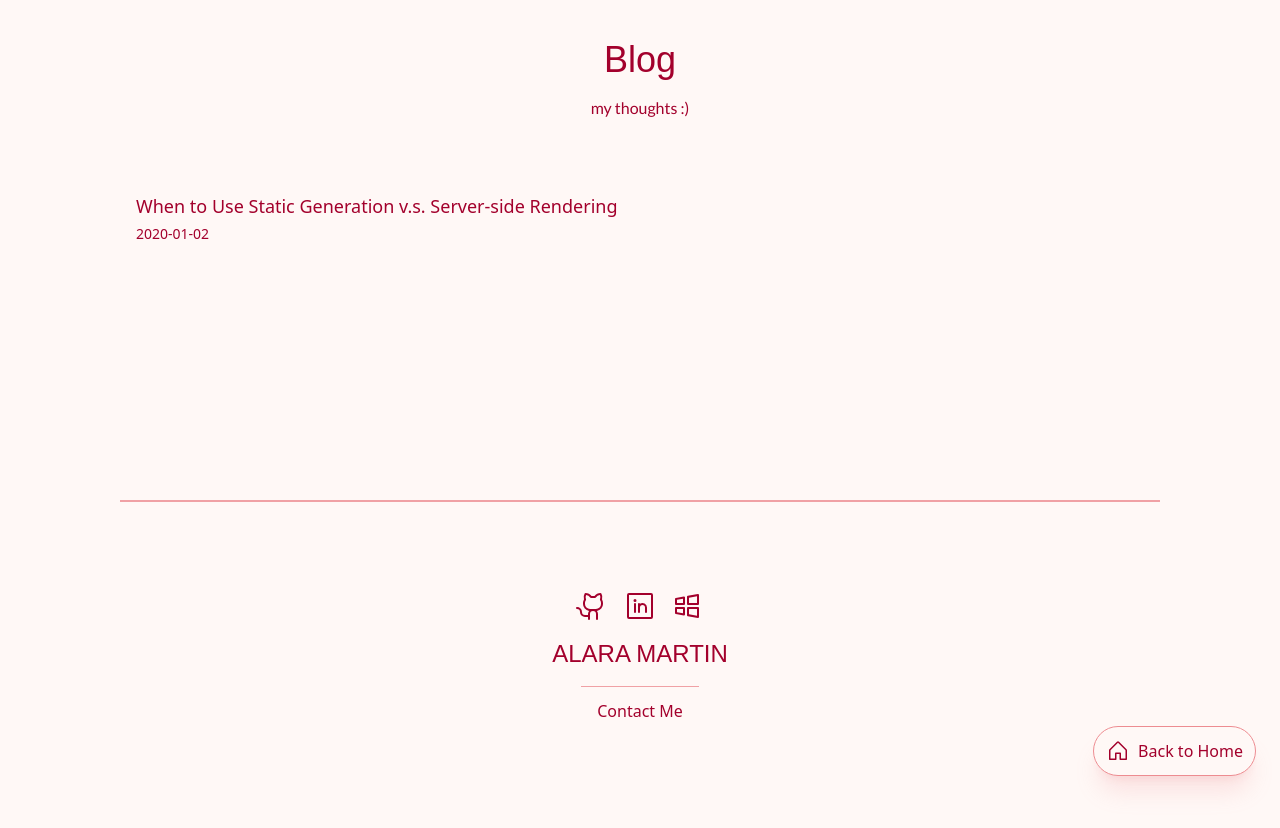
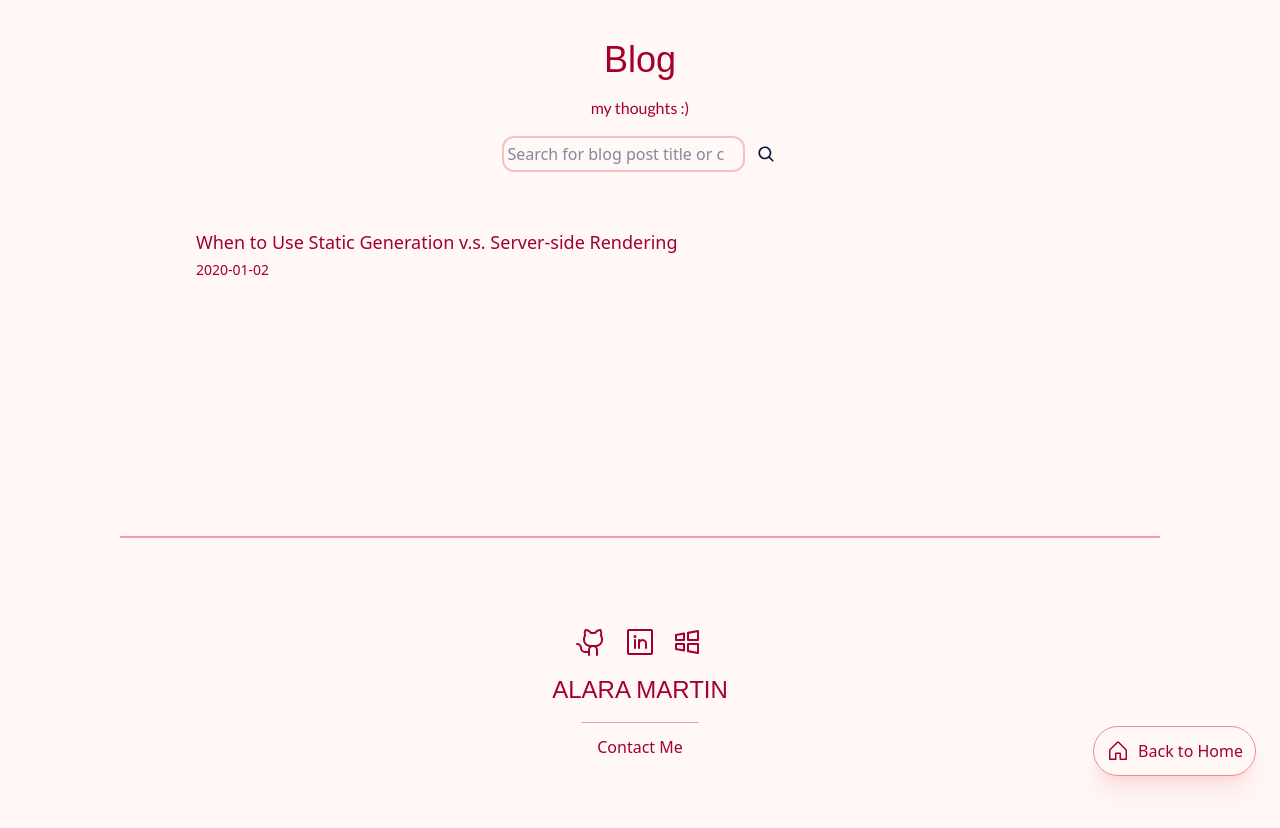
Before and after one commit to alaramartin/website, a Next.js app: page /blog in a window 1280 px wide. Shown: the top 828 px of the page. Before the commit the page ends 807 px from the top, so only its background shows below. Built offline with nearby package versions, Linux system fonts and the light colour scheme; a web font is replaced by a local one.

Commit message:
started on searchbar for blog page

```diff
--- /dev/null
+++ b/app/blog/[id]/components/BlogPost.tsx
@@ -0,0 +1,20 @@
+"use client";
+import { useParams, notFound } from "next/navigation";
+import BlogText from "./BlogText";
+
+export default async function BlogPost() {
+    const params = useParams();
+    const id = params.id?.toString();
+
+    if (!id) {
+        // reroute to 404 if page not found
+        notFound();
+    }
+
+    return (
+        <>
+            <p>post: {id}</p>;<div></div>
+            <BlogText blogID={id} />
+        </>
+    );
+}
--- /dev/null
+++ b/app/blog/components/BlogListView.tsx
@@ -0,0 +1,32 @@
+"use client";
+import Link from "next/link";
+import SearchBar from "./SearchBar";
+import { useState } from "react";
+
+interface BlogListViewProps {
+    posts: { id: string; date: string; title: string }[];
+}
+
+export default function BlogListView({ posts }: BlogListViewProps) {
+    const [search, setSearch] = useState("");
+
+    return (
+        <>
+            <SearchBar search={search} setSearch={setSearch} />
+            <div className={`text-left px-30 pt-10 flex flex-col`}>
+                {posts.map(({ id, date, title }) => (
+                    <Link
+                        key={id}
+                        href={`/blog/${id}`}
+                        className="inline-block h-fit p-4 transition-all duration-100 group"
+                    >
+                        <p className="group-hover:underline text-lg pb-1">
+                            {title}
+                        </p>
+                        <p className="text-sm font-light">{date}</p>
+                    </Link>
+                ))}
+            </div>{" "}
+        </>
+    );
+}
--- /dev/null
+++ b/app/blog/components/SearchBar.tsx
@@ -0,0 +1,28 @@
+import { MagnifyingGlassIcon } from "@phosphor-icons/react/dist/ssr";
+
+interface SearchProps {
+    search: string;
+    setSearch: (search: string) => void;
+}
+
+export default function SearchBar({ search, setSearch }: SearchProps) {
+    return (
+        <div className="text-center flex items-center justify-center gap-2">
+            <input
+                type="search"
+                id="searchbar"
+                maxLength={100}
+                placeholder="Search for blog post title or content"
+                className="text-textbrown border-2 border-lightred/50 focus:border-darkburgundy focus:outline-none p-1 rounded-xl transition-all duration-50"
+                value={search}
+                onChange={(e) => setSearch(e.target.value)}
+            />
+            <label
+                htmlFor="searchbar"
+                className="text-textbrown cursor-pointer inline-flex items-center p-1"
+            >
+                <MagnifyingGlassIcon size={18} weight="bold" />
+            </label>
+        </div>
+    );
+}
--- a/app/blog/page.tsx
+++ b/app/blog/page.tsx
@@ -3,7 +3,7 @@ import Footer from "../components/Footer";
 import HomeButton from "../components/HomeButton";
 import { getSortedBlogPosts } from "@/lib/posts.ts";
 import { Metadata } from "next";
-import Link from "next/link";
+import BlogListView from "./components/BlogListView";
 
 export const metadata: Metadata = {
     title: "Blog",
@@ -28,20 +28,7 @@ export default async function BlogPage() {
                 >
                     my thoughts :&#41;
                 </p>
-            </div>
-            <div className={`text-left px-30 pt-10 flex flex-col`}>
-                {posts.map(({ id, date, title }) => (
-                    <Link
-                        key={id}
-                        href={`/blog/${id}`}
-                        className="inline-block h-fit p-4 transition-all duration-100 group"
-                    >
-                        <p className="group-hover:underline text-lg pb-1">
-                            {title}
-                        </p>
-                        <p className="text-sm font-light">{date}</p>
-                    </Link>
-                ))}
+                <BlogListView posts={posts} />
             </div>
             <HomeButton />
             <Footer />
```
Also changed, not shown: 1 other file (tests, documents, lock files or other folders).
